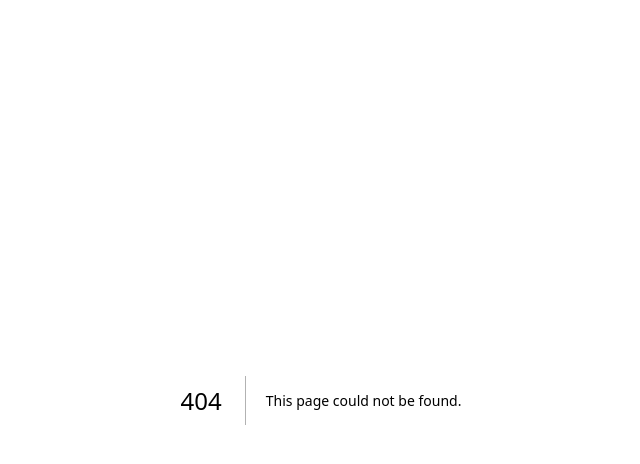
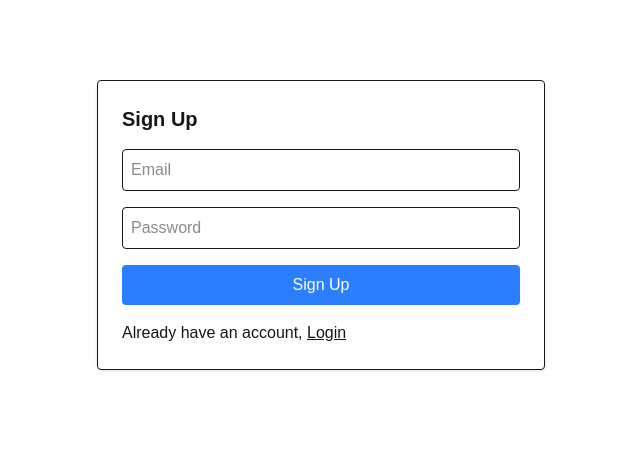
Before and after one commit to maharjansujal/clarity, a Next.js app: page /register in a window 1280 px wide. Before the commit this address had no page. Shown: the top 464 px of the page, without its empty margins (319-959 px from the left). Built offline with nearby package versions, Linux system fonts and the light colour scheme.

Commit message:
Feat: minimal login

```diff
--- a/src/app/api/auth/[next-auth]/route.ts
+++ b/src/app/api/auth/[...nextauth]/route.ts
@@ -19,7 +19,7 @@ export const authOptions: AuthOptions = {
         try {
           const res = await client.query(
             "SELECT * FROM users WHERE email = $1",
-            [credentials.email]
+            [credentials.email],
           );
           const user = res.rows[0];
           if (!user) return null;
@@ -27,7 +27,6 @@ export const authOptions: AuthOptions = {
           const isValid = await compare(credentials.password, user.password);
           if (!isValid) return null;
 
-          // Return what NextAuth stores in session
           return { id: user.id, email: user.email };
         } finally {
           client.release();
@@ -39,7 +38,7 @@ export const authOptions: AuthOptions = {
     strategy: "jwt",
   },
   pages: {
-    signIn: "/auth/login",
+    signIn: "/login",
   },
 };
 
--- a/src/app/api/register/route.ts
+++ b/src/app/api/register/route.ts
@@ -1,31 +1,32 @@
-import { NextResponse } from "next/server";
 import { pool } from "@/lib/db";
 import { hash } from "bcrypt";
 
 export async function POST(req: Request) {
-  const { email, password } = await req.json();
+  try {
+    const { email, password } = await req.json();
 
-  if (!email || !password) {
-    return NextResponse.json({ error: "Email and password required" }, { status: 400 });
-  }
+    // Check if user exists
+    const res = await pool.query("SELECT * FROM users WHERE email = $1", [email]);
+    if (res.rows.length > 0) {
+      return new Response(
+        JSON.stringify({ message: "Email already registered" }),
+        { status: 400 }
+      );
+    }
 
-  const hashedPassword = await hash(password, 10);
+    // Hash password & insert user
+    const hashed = await hash(password, 10);
+    await pool.query("INSERT INTO users (email, password) VALUES ($1, $2)", [
+      email,
+      hashed,
+    ]);
 
-  const client = await pool.connect();
-  try {
-    const result = await client.query(
-      "INSERT INTO users (email, password) VALUES ($1, $2) RETURNING id, email",
-      [email, hashedPassword]
+    return new Response(JSON.stringify({ success: true }), { status: 201 });
+  } catch (err) {
+    console.error(err);
+    return new Response(
+      JSON.stringify({ message: "Internal server error" }),
+      { status: 500 }
     );
-    const user = result.rows[0];
-    return NextResponse.json({ user });
-  } catch (error: any) {
-    if (error.code === "23505") { // unique_violation
-      return NextResponse.json({ error: "Email already exists" }, { status: 400 });
-    }
-    console.error(error);
-    return NextResponse.json({ error: "Internal server error" }, { status: 500 });
-  } finally {
-    client.release();
   }
 }
--- /dev/null
+++ b/src/app/api/session/route.ts
@@ -0,0 +1,13 @@
+import { getServerSession } from "next-auth/next";
+import { authOptions } from "../auth/[...nextauth]/route";
+import { NextResponse } from "next/server";
+
+export async function GET() { // returns JSON with current session info
+  const session = await getServerSession(authOptions);
+
+  if (!session) {
+    return NextResponse.json({ loggedIn: false }, { status: 200 });
+  }
+
+  return NextResponse.json({ loggedIn: true, user: session.user });
+}
--- /dev/null
+++ b/src/app/auth/login/page.tsx
@@ -0,0 +1,48 @@
+"use client";
+
+import { useState } from "react";
+import { signIn } from "next-auth/react";
+import { useRouter } from "next/navigation";
+
+export default function LoginPage() {
+  const [email, setEmail] = useState("");
+  const [password, setPassword] = useState("");
+  const router = useRouter();
+
+  const handleSubmit = async (e: React.FormEvent) => {
+    e.preventDefault();
+    const res = await signIn("credentials", {
+      redirect: false,
+      email,
+      password,
+    });
+
+    if (res?.ok) {
+      router.push("/"); // or your dashboard
+    } else {
+      alert("Login failed");
+    }
+  };
+
+  return (
+    <form onSubmit={handleSubmit} className="flex flex-col gap-2">
+      <input
+        type="text"
+        placeholder="Email"
+        value={email}
+        onChange={(e) => setEmail(e.target.value)}
+        className="border p-2"
+      />
+      <input
+        type="password"
+        placeholder="Password"
+        value={password}
+        onChange={(e) => setPassword(e.target.value)}
+        className="border p-2"
+      />
+      <button type="submit" className="bg-blue-500 text-white p-2">
+        Login
+      </button>
+    </form>
+  );
+}
--- /dev/null
+++ b/src/app/login/page.tsx
@@ -0,0 +1,68 @@
+"use client";
+
+import { useState } from "react";
+import { signIn } from "next-auth/react";
+import { useRouter } from "next/navigation";
+
+export default function LoginPage() {
+  const router = useRouter();
+  const [email, setEmail] = useState("");
+  const [password, setPassword] = useState("");
+  const [error, setError] = useState<string | null>(null);
+  const [loading, setLoading] = useState(false);
+
+  const handleSubmit = async (e: React.FormEvent) => {
+    e.preventDefault();
+    setLoading(true);
+    setError(null);
+
+    const res = await signIn("credentials", {
+      redirect: false,
+      email,
+      password,
+    });
+
+    setLoading(false);
+
+    if (res?.error) {
+      setError("Wrong email or password");
+      return;
+    }
+
+    // Successful login → redirect to dashboard/home
+    router.push("/");
+  };
+
+  return (
+    <div className="max-w-md mx-auto mt-20 p-6 border rounded shadow">
+      <h1 className="text-xl font-bold mb-4">Login</h1>
+      <form onSubmit={handleSubmit} className="flex flex-col gap-4">
+        <input
+          type="email"
+          placeholder="Email"
+          value={email}
+          onChange={e => setEmail(e.target.value)}
+          className="p-2 border rounded"
+          required
+        />
+        <input
+          type="password"
+          placeholder="Password"
+          value={password}
+          onChange={e => setPassword(e.target.value)}
+          className="p-2 border rounded"
+          required
+        />
+        {error && <p className="text-red-500">{error}</p>}
+        <button
+          type="submit"
+          className="bg-green-500 text-white p-2 rounded"
+          disabled={loading}
+        >
+          {loading ? "Logging in..." : "Login"}
+        </button>
+        <span>Don't have an account, <span className="underline cursor-pointer" onClick={()=>router.push('/register')}>Login</span></span>
+      </form>
+    </div>
+  );
+}
--- a/src/app/page.tsx
+++ b/src/app/page.tsx
@@ -1,64 +1,12 @@
 import Image from "next/image";
+import LoginPage from "./login/page";
+import RegisterPage from "./register/page";
 
 export default function Home() {
   return (
     <div className="flex min-h-screen items-center justify-center bg-zinc-50 font-sans dark:bg-black">
       <main className="flex min-h-screen w-full max-w-3xl flex-col items-center justify-between py-32 px-16 bg-white dark:bg-black sm:items-start">
-        <Image
-          className="dark:invert"
-          src="/next.svg"
-          alt="Next.js logo"
-          width={100}
-          height={20}
-          priority
-        />
-        <div className="flex flex-col items-center gap-6 text-center sm:items-start sm:text-left">
-          <h1 className="max-w-xs text-3xl font-semibold leading-10 tracking-tight text-black dark:text-zinc-50">
-            To get started, edit the page.tsx file.
-          </h1>
-          <p className="max-w-md text-lg leading-8 text-zinc-600 dark:text-zinc-400">
-            Looking for a starting point or more instructions? Head over to{" "}
-            <a
-              href="https://vercel.com/templates?framework=next.js&utm_source=create-next-app&utm_medium=appdir-template-tw&utm_campaign=create-next-app"
-              className="font-medium text-zinc-950 dark:text-zinc-50"
-            >
-              Templates
-            </a>{" "}
-            or the{" "}
-            <a
-              href="https://nextjs.org/learn?utm_source=create-next-app&utm_medium=appdir-template-tw&utm_campaign=create-next-app"
-              className="font-medium text-zinc-950 dark:text-zinc-50"
-            >
-              Learning
-            </a>{" "}
-            center.
-          </p>
-        </div>
-        <div className="flex flex-col gap-4 text-base font-medium sm:flex-row">
-          <a
-            className="flex h-12 w-full items-center justify-center gap-2 rounded-full bg-foreground px-5 text-background transition-colors hover:bg-[#383838] dark:hover:bg-[#ccc] md:w-[158px]"
-            href="https://vercel.com/new?utm_source=create-next-app&utm_medium=appdir-template-tw&utm_campaign=create-next-app"
-            target="_blank"
-            rel="noopener noreferrer"
-          >
-            <Image
-              className="dark:invert"
-              src="/vercel.svg"
-              alt="Vercel logomark"
-              width={16}
-              height={16}
-            />
-            Deploy Now
-          </a>
-          <a
-            className="flex h-12 w-full items-center justify-center rounded-full border border-solid border-black/[.08] px-5 transition-colors hover:border-transparent hover:bg-black/[.04] dark:border-white/[.145] dark:hover:bg-[#1a1a1a] md:w-[158px]"
-            href="https://nextjs.org/docs?utm_source=create-next-app&utm_medium=appdir-template-tw&utm_campaign=create-next-app"
-            target="_blank"
-            rel="noopener noreferrer"
-          >
-            Documentation
-          </a>
-        </div>
+        <RegisterPage/>
       </main>
     </div>
   );
--- /dev/null
+++ b/src/app/register/page.tsx
@@ -0,0 +1,68 @@
+"use client";
+
+import { useState } from "react";
+import { useRouter } from "next/navigation";
+
+export default function RegisterPage() {
+  const router = useRouter();
+  const [email, setEmail] = useState("");
+  const [password, setPassword] = useState("");
+  const [error, setError] = useState<string | null>(null);
+  const [loading, setLoading] = useState(false);
+
+  const handleSubmit = async (e: React.SubmitEvent) => {
+    e.preventDefault();
+    setLoading(true);
+    setError(null);
+
+    const res = await fetch("/api/register", {
+      method: "POST",
+      headers: { "Content-Type": "application/json" },
+      body: JSON.stringify({ email, password }),
+    });
+
+    const data = await res.json();
+    setLoading(false);
+
+    if (!res.ok) {
+      setError(data.message || "Something went wrong");
+      return;
+    }
+
+    // Successfully registered → redirect to login
+    router.push("/auth/login");
+  };
+
+  return (
+    <div className="max-w-md mx-auto mt-20 p-6 border rounded shadow">
+      <h1 className="text-xl font-bold mb-4">Sign Up</h1>
+      <form onSubmit={handleSubmit} className="flex flex-col gap-4">
+        <input
+          type="email"
+          placeholder="Email"
+          value={email}
+          onChange={e => setEmail(e.target.value)}
+          className="p-2 border rounded"
+          required
+        />
+        <input
+          type="password"
+          placeholder="Password"
+          value={password}
+          onChange={e => setPassword(e.target.value)}
+          className="p-2 border rounded"
+          required
+        />
+        {error && <p className="text-red-500">{error}</p>}
+        <button
+          type="submit"
+          className="bg-blue-500 text-white p-2 rounded"
+          disabled={loading}
+        >
+          {loading ? "Registering..." : "Sign Up"}
+        </button>
+        <span>Already have an account, <span className="underline cursor-pointer" onClick={()=>router.push('/login')}>Login</span></span>
+      </form>
+    </div>
+  );
+}
```
